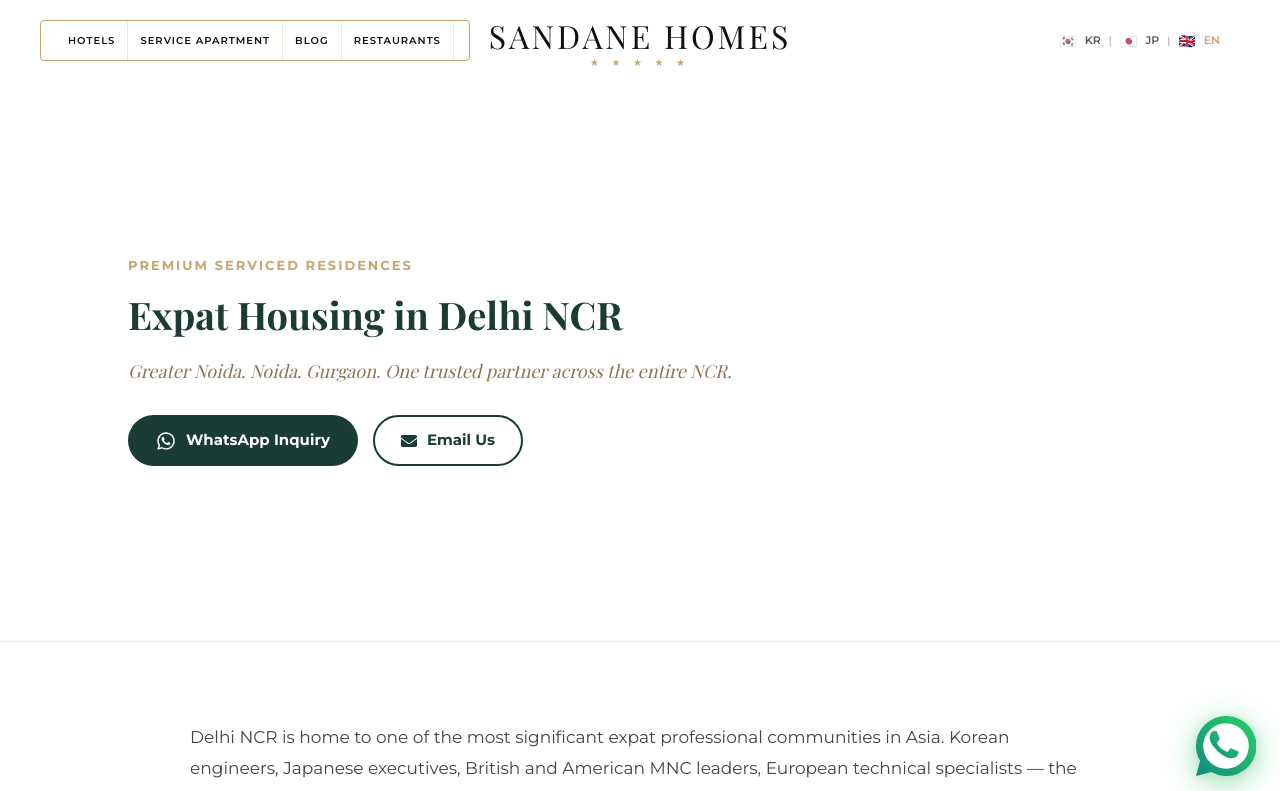
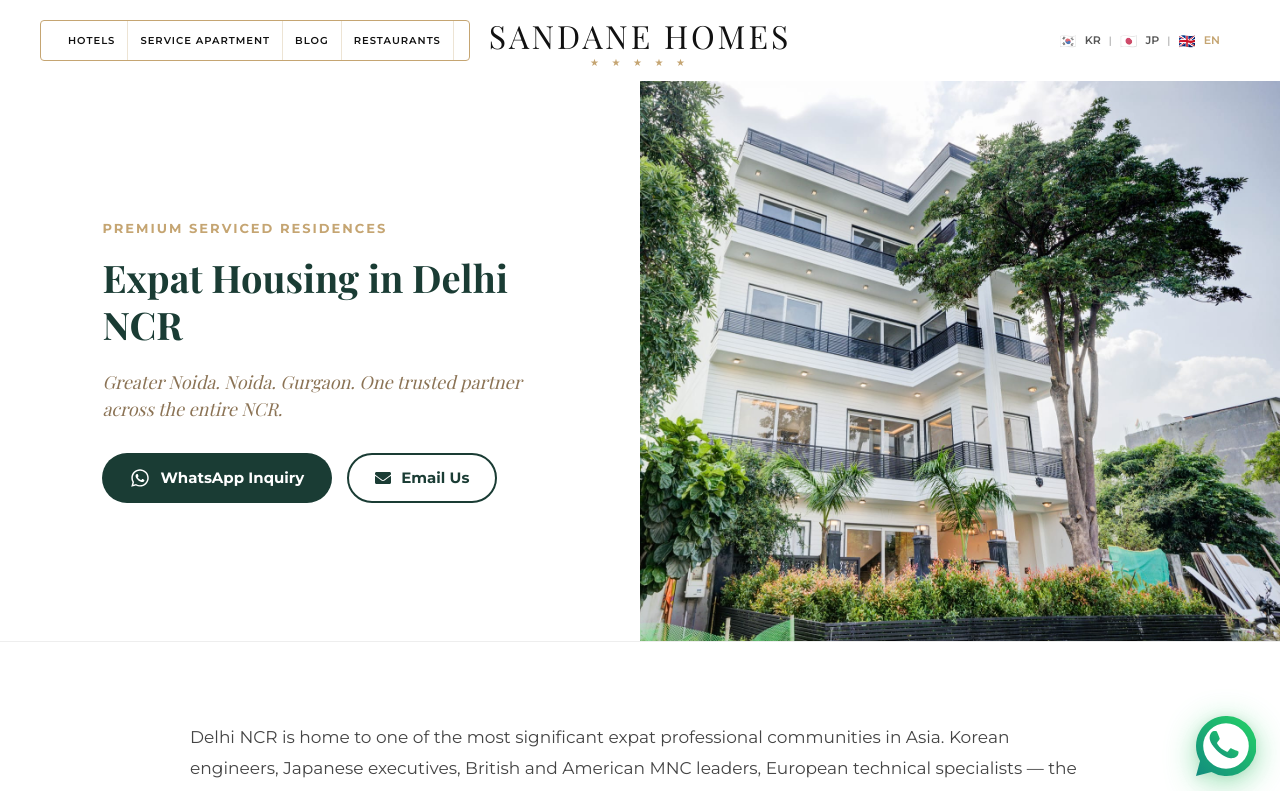
Before and after one commit to viratco/sandanehomes, a React (Vite) app: page /expat-housing-delhi-ncr in a window 1280 px wide. Shown: the top 791 px of the page. Built offline with nearby package versions, Linux system fonts and the light colour scheme; a web font is replaced by a local one.

Commit message:
feat: add split hero images to SEO landing pages

```diff
--- a/src/components/pages/LandingPage.jsx
+++ b/src/components/pages/LandingPage.jsx
@@ -6,6 +6,54 @@ import Footer from '../Footer';
 import { getLandingPage } from '../../data/landingPages';
 import { FaWhatsapp, FaArrowRight, FaCalendarAlt, FaEnvelope } from 'react-icons/fa';
 import './SandaneHomes.css'; // Leverage existing premium styles
+
+// Import high-quality property images for split hero
+import imgAnsal from '../../assets/IMG_7257.jpg';
+import imgGodrej from '../../assets/IMG_7272.jpg';
+import imgJaypee from '../../assets/IMG_7278.jpg';
+import imgFurnished from '../../assets/IMG_6221.jpg';
+import imgCorporate from '../../assets/IMG_6094.jpg';
+import imgLongStay from '../../assets/IMG_0586.jpg';
+import imgExpo from '../../assets/IMG_0609.jpg';
+import imgJapanese from '../../assets/IMG_3547.JPG';
+import imgExpat from '../../assets/IMG_4015.JPG';
+import imgCorporateAcc from '../../assets/IMG_4019.JPG';
+import imgRelocation from '../../assets/IMG_6108.jpg';
+import imgEngineers from '../../assets/IMG_6234.jpg';
+import imgVilla from '../../assets/glam_main.jpg';
+
+const getHeroImage = (slug) => {
+    switch (slug) {
+        case 'serviced-apartments-ansal-golf-links':
+            return imgAnsal;
+        case 'serviced-apartments-godrej-golf-link':
+            return imgGodrej;
+        case 'serviced-apartments-jaypee-greens':
+            return imgJaypee;
+        case 'furnished-apartments-greater-noida':
+            return imgFurnished;
+        case 'corporate-housing-greater-noida':
+            return imgCorporate;
+        case 'long-stay-apartments-greater-noida':
+            return imgLongStay;
+        case 'apartments-near-india-expo-centre':
+            return imgExpo;
+        case 'japanese-expat-housing-greater-noida':
+            return imgJapanese;
+        case 'expat-housing-delhi-ncr':
+            return imgExpat;
+        case 'corporate-accommodation-noida':
+            return imgCorporateAcc;
+        case 'relocation-housing-noida':
+            return imgRelocation;
+        case 'accommodation-visiting-engineers-noida':
+            return imgEngineers;
+        case 'luxury-villa-rental-greater-noida':
+            return imgVilla;
+        default:
+            return imgCorporate;
+    }
+};
 
 const LandingPage = ({ slug: propSlug }) => {
     // Can support either prop injection or URL params
@@ -70,8 +118,8 @@ const LandingPage = ({ slug: propSlug }) => {
             <Header showTopBar={false} />
 
             {/* Split Hero Section */}
-            <div className="sandane-hero-split" style={{ backgroundColor: '#FAF8F5' }}>
-                <div className="sandane-hero-text" style={{ padding: '80px 10%' }}>
+            <div className="sandane-hero-split">
+                <div className="sandane-hero-text" style={{ padding: '80px 8%' }}>
                     <span style={{ color: '#C5A572', textTransform: 'uppercase', letterSpacing: '2px', fontSize: '13px', fontWeight: 'bold', display: 'block', marginBottom: '15px' }}>
                         Premium Serviced Residences
                     </span>
@@ -98,6 +146,15 @@ const LandingPage = ({ slug: propSlug }) => {
                             <FaEnvelope size={16} /> Email Us
                         </a>
                     </div>
+                </div>
+
+                {/* Right Side - Image */}
+                <div className="sandane-hero-image">
+                    <img
+                        src={getHeroImage(page.slug)}
+                        alt={page.h1}
+                        className="sandane-hero-img-el"
+                    />
                 </div>
             </div>
 
```
